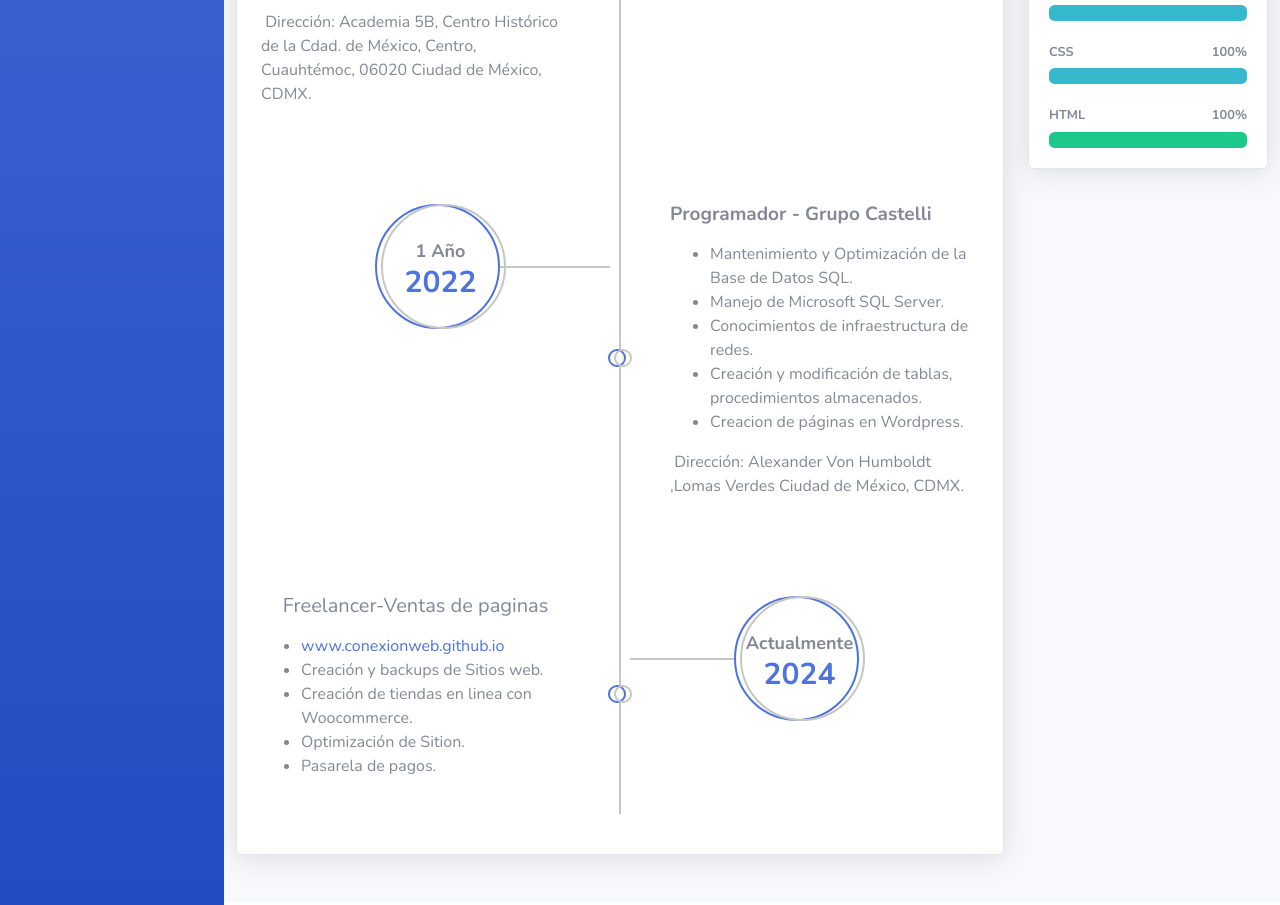
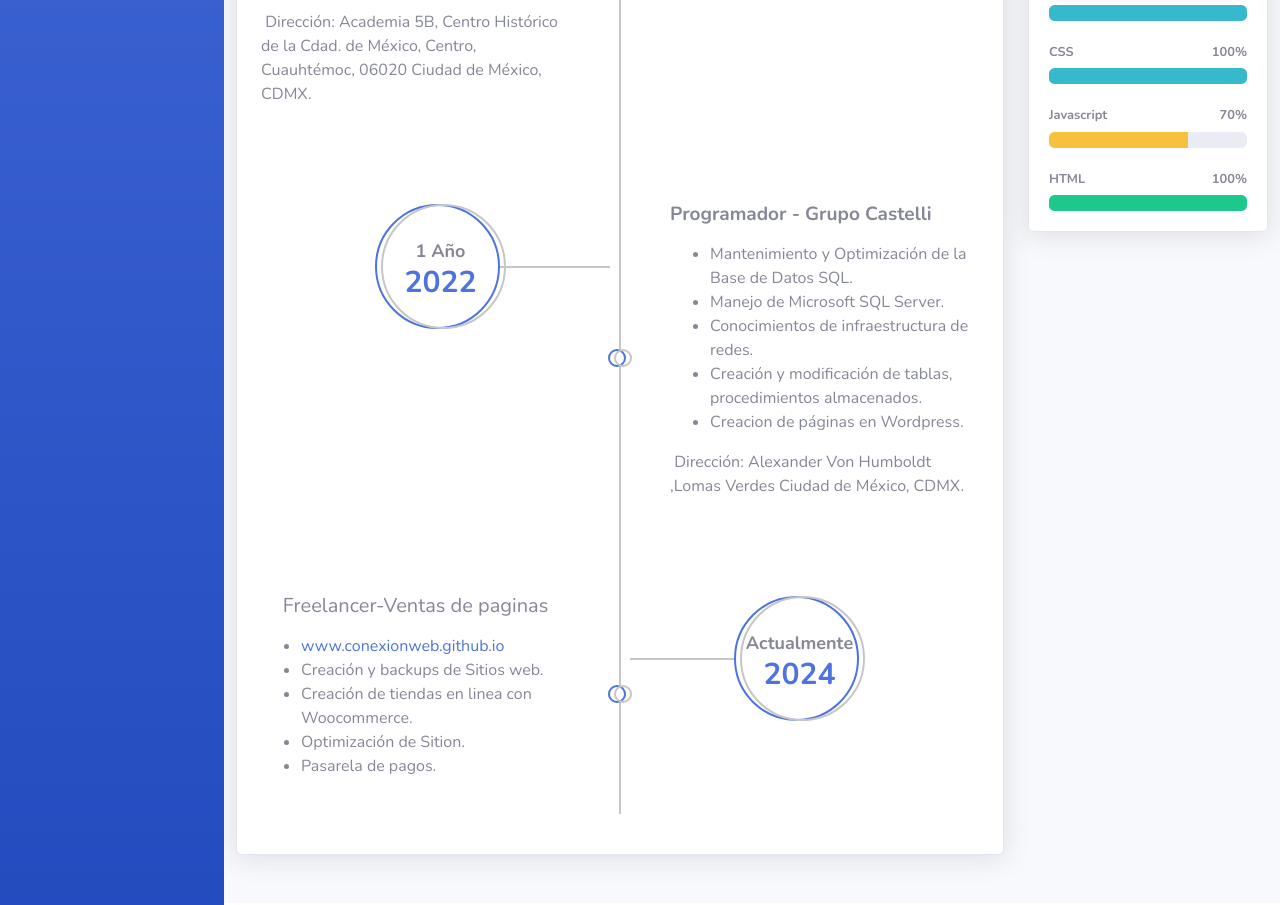
Before and after one commit to marco-antonio-gv/cv, a website with bundled scripts: page index.html in a window 1280 px wide. Shown: the part 1082-1987 px from the top of the page. Built offline with nearby package versions, Linux system fonts and the light colour scheme; files whose address does not match are found by name.

Commit message:
javascript

```diff
--- a/index.html
+++ b/index.html
@@ -447,6 +447,12 @@
                                                 <div class="progress-bar bg-info " role="progressbar" style="width: 100%"
                                                     aria-valuenow="20" aria-valuemin="0" aria-valuemax="100"></div>
                                             </div>
+                                            <h4 class="small font-weight-bold">Javascript  <span
+                                                class="float-right">70%</span></h4>
+                                                <div class="progress mb-4">
+                                                    <div class="progress-bar bg-warning " role="progressbar" style="width: 70%"
+                                                        aria-valuenow="20" aria-valuemin="0" aria-valuemax="100"></div>
+                                                </div>
                                         <h4 class="small font-weight-bold">HTML  <span
                                                 class="float-right">100%</span></h4>
                                         <div class="progress">
```
